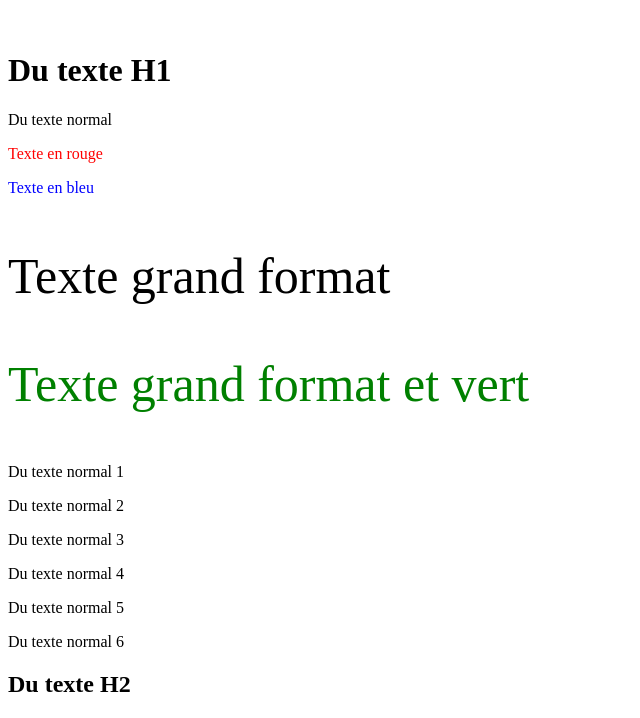
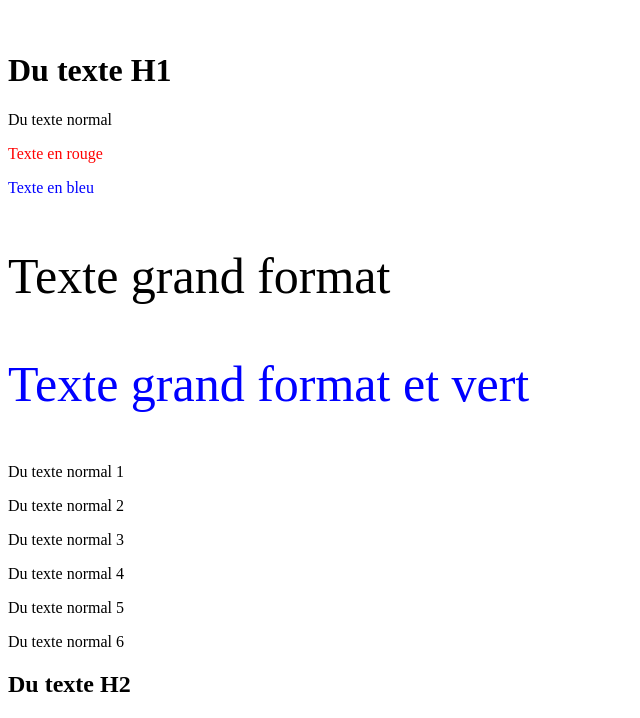
Before and after one commit to sgarcette/test2git, a plain HTML site: page index.html in a window 1280 px wide. Shown: the part 165-883 px from the top of the page, without its empty margins (0-640 px from the left). Drawn offline with Linux system fonts and the light colour scheme.

Commit message:
color updated

```diff
--- a/index.html
+++ b/index.html
@@ -56,7 +56,7 @@
 	<p style="color:red;">Texte en rouge</p>
  	<p style="color:blue;">Texte en bleu</p>
 	<p style="font-size:50px;">Texte grand format</p>
-	<p style="font-size:50px;color:green;"> Texte grand format et vert</p>
+	<p style="font-size:50px;color:blue;"> Texte grand format et vert</p>
     <p>Du texte normal 1</p>
     <p>Du texte normal 2</p>
     <p>Du texte normal 3</p>
```
